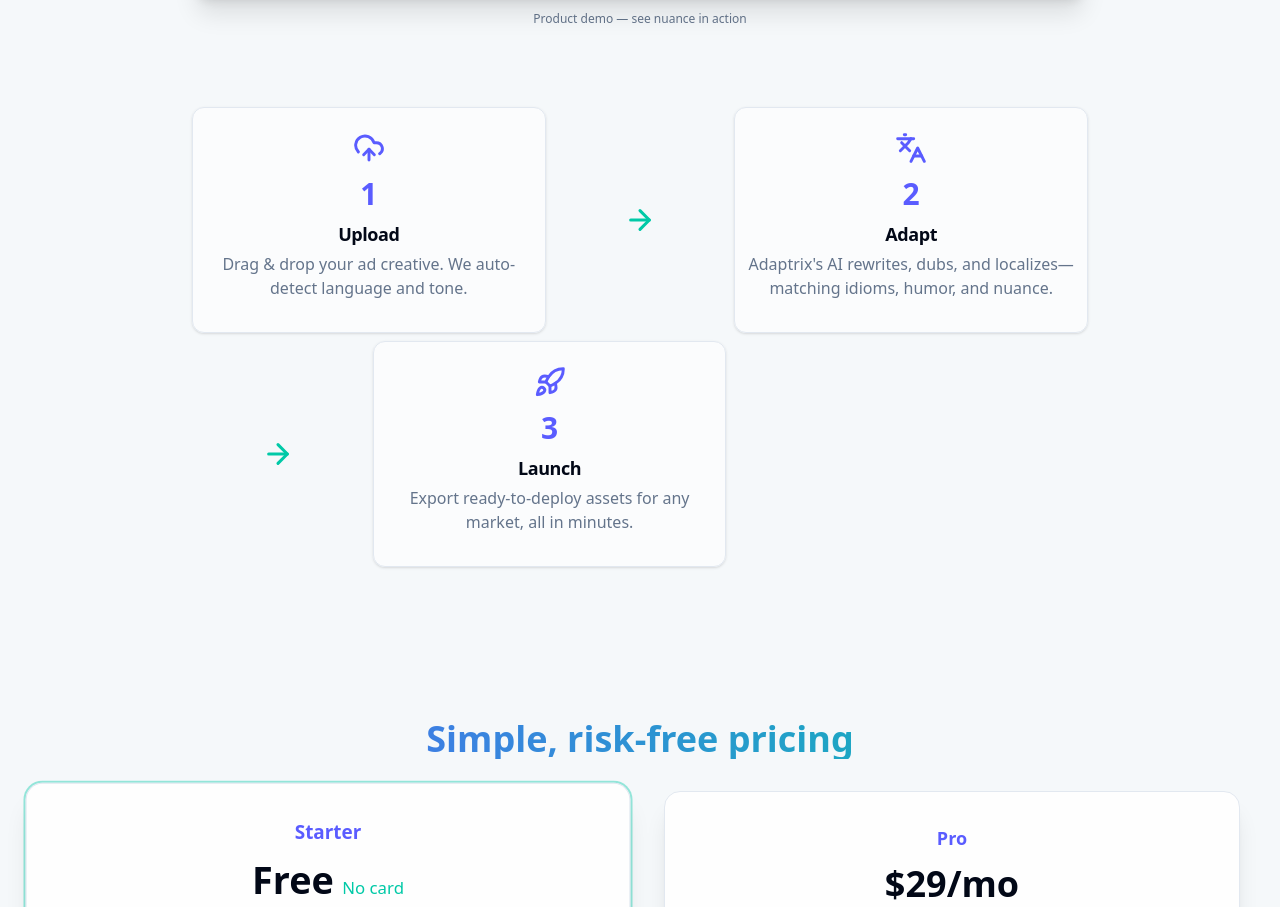
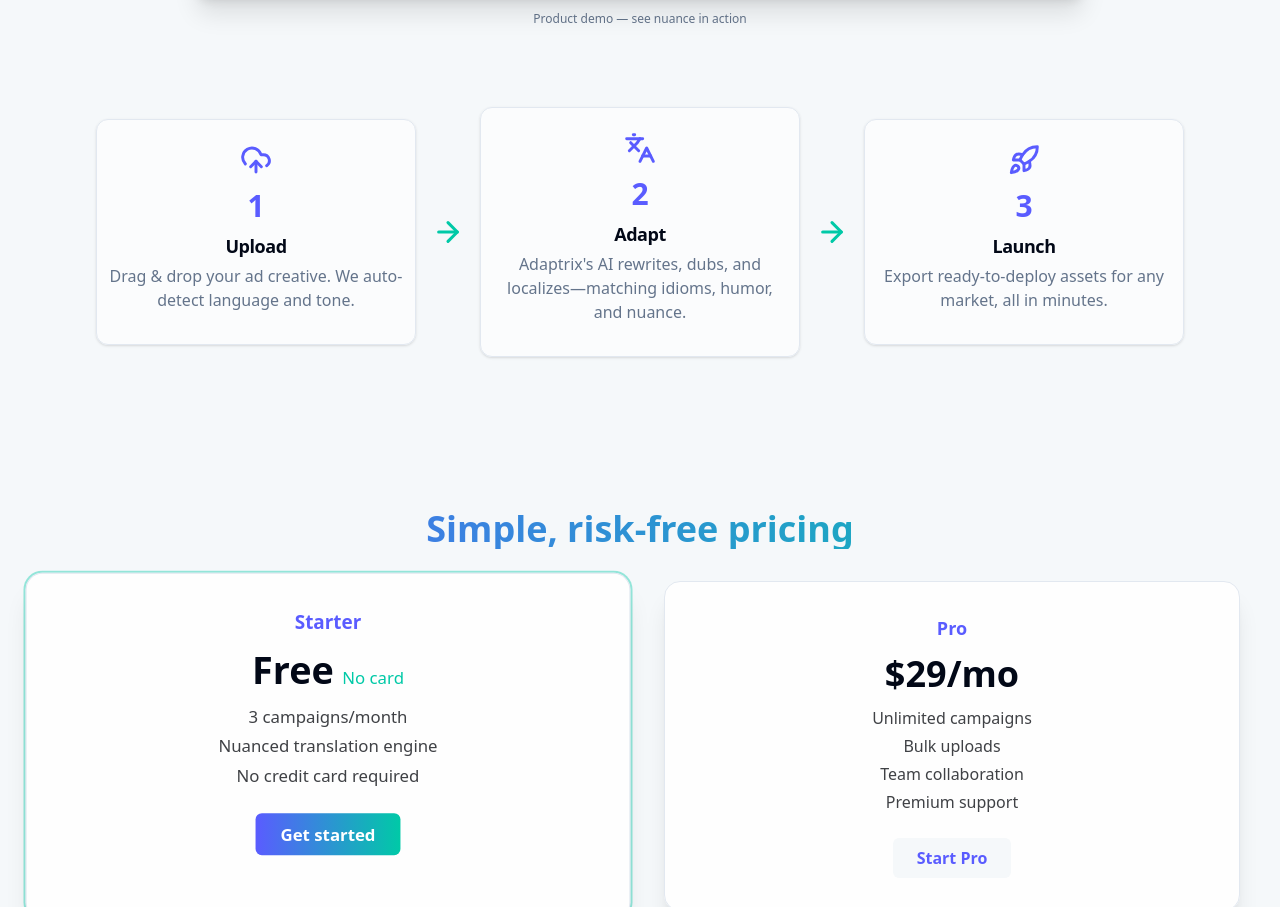
Before and after one commit to Jestter993/sparky-react-shell, a React (Vite) app: page / in a window 1280 px wide. Shown: the part 1262-2169 px from the top of the page. Built offline with nearby package versions, Linux system fonts and the light colour scheme.

Commit message:
Refactor: Cards and arrows in one line
Update the LandingBullets component to display cards and arrows in a single line on all screen sizes.

```diff
--- a/src/components/Landing/LandingBullets.tsx
+++ b/src/components/Landing/LandingBullets.tsx
@@ -22,20 +22,18 @@ const POINTS = [
 
 const LandingBullets = () => (
   <section className="max-w-4xl w-full mx-auto mb-12">
-    {/* On medium screens and up: horizontal arrows between cards */}
-    <div className="hidden md:grid grid-cols-5 gap-2">
+    {/* On medium screens and up: all cards + arrows in one horizontal flex line */}
+    <div className="hidden md:flex md:flex-row md:items-center md:justify-center gap-2">
       {POINTS.map((pt, i) => (
         <React.Fragment key={pt.title}>
-          <div className="col-span-2 flex flex-col items-center text-center px-3 py-6 rounded-xl bg-white/60 border border-border shadow animate-fade-in hover:scale-105 hover:shadow-lg transition-transform duration-300">
+          <div className="flex flex-col items-center text-center px-3 py-6 rounded-xl bg-white/60 border border-border shadow animate-fade-in hover:scale-105 hover:shadow-lg transition-transform duration-300 min-w-[210px] max-w-xs flex-shrink-0">
             <pt.Icon className="mb-3 text-[#5A5CFF]" size={32} strokeWidth={2.2} />
             <span className="mb-2 text-3xl font-black text-[#5A5CFF]">{i + 1}</span>
             <div className="font-extrabold text-lg tracking-tight mb-1">{pt.title}</div>
             <div className="text-base text-muted-foreground mb-2">{pt.desc}</div>
           </div>
           {i < POINTS.length - 1 && (
-            <div className="col-span-1 flex items-center justify-center">
-              <ArrowRight className="text-[#00C9A7]" size={32} strokeWidth={2.3} />
-            </div>
+            <ArrowRight className="text-[#00C9A7] shrink-0 mx-2" size={32} strokeWidth={2.3} />
           )}
         </React.Fragment>
       ))}
```
